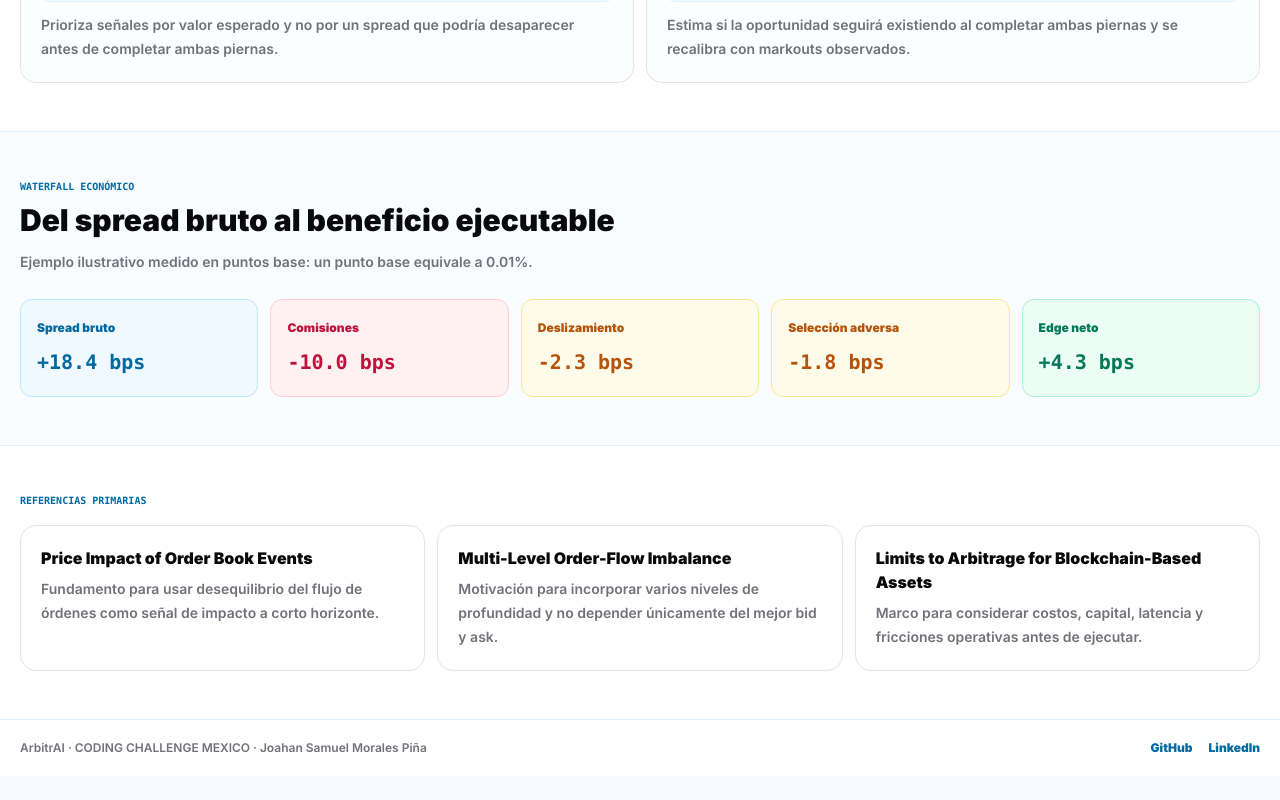
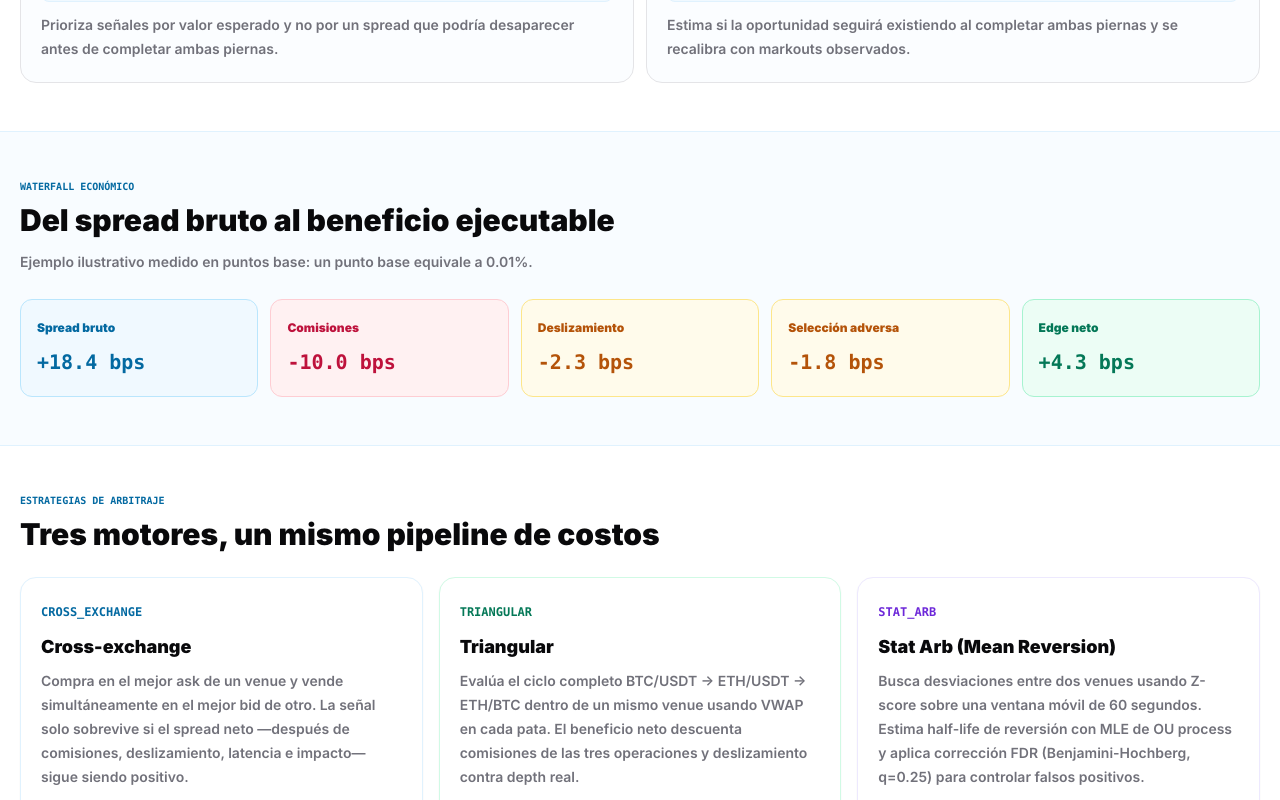
Before and after one commit to JoahanMorales/CODING_CHALLENGE_MEXICO, a Next.js app: page /inteligencia in a window 1280 px wide. Shown: the part 2000-2800 px from the top of the page. Before the commit the page ends 2776 px from the top, so only its background shows below. Built offline with nearby package versions, Linux system fonts and the light colour scheme.

Commit message:
Add strategies & innovations to /inteligencia, fix stress lab popover z-index, fix right aside scroll

```diff
--- a/src/app/inteligencia/page.tsx
+++ b/src/app/inteligencia/page.tsx
@@ -2,6 +2,44 @@ import { AetFlowCanvas } from "@/components/AetFlowCanvas";
 import { AetPipelineDiagram } from "@/components/AetPipelineDiagram";
 import { PublicSiteFooter } from "@/components/PublicSiteFooter";
 import { PublicSiteHeader } from "@/components/PublicSiteHeader";
+
+const strategies = [
+  {
+    name: "Cross-exchange",
+    code: "CROSS_EXCHANGE",
+    desc: "Compra en el mejor ask de un venue y vende simultáneamente en el mejor bid de otro. La señal solo sobrevive si el spread neto —después de comisiones, deslizamiento, latencia e impacto— sigue siendo positivo.",
+    guard: "Filtros: frescura de quotes, sincronización < 1800 ms, survival AET > 50%, valor esperado > umbral dinámico por volatilidad.",
+    tone: "sky"
+  },
+  {
+    name: "Triangular",
+    code: "TRIANGULAR",
+    desc: "Evalúa el ciclo completo BTC/USDT → ETH/USDT → ETH/BTC dentro de un mismo venue usando VWAP en cada pata. El beneficio neto descuenta comisiones de las tres operaciones y deslizamiento contra depth real.",
+    guard: "Ejecuta solo si el producto de las tres tasas cruzadas supera el costo de round trip.",
+    tone: "emerald"
+  },
+  {
+    name: "Stat Arb (Mean Reversion)",
+    code: "STAT_ARB",
+    desc: "Busca desviaciones entre dos venues usando Z-score sobre una ventana móvil de 60 segundos. Estima half-life de reversión con MLE de OU process y aplica corrección FDR (Benjamini-Hochberg, q=0.25) para controlar falsos positivos.",
+    guard: "Filtros: |Z| > 1.6, calidad de reversión > 14 %, survival AET > 56 %, half-life finito.",
+    tone: "violet"
+  }
+];
+
+const innovations = [
+  ["VWAP pricing con depth completa", "Precios de ejecución realistas contra múltiples niveles del LOB en vez de top-of-book. Cont/Stoikov (price impact)."],
+  ["FDR multiple testing correction", "Control de falsos positivos en stat arb usando Benjamini-Hochberg con q=0.25. Benjamini & Hochberg (1995)."],
+  ["MLE para OU process", "Estimación closed-form AR(1) de half-life de mean reversion, estable desde 5 muestras. Bergstrom (Leeds Econ WP)."],
+  ["Adaptive freshness por venue", "Hard limit adaptativo: max(2000, ewmaInterval × 3 + 500) por exchange. Binance (100 ms) → 800 ms, Gate (500 ms) → 2000 ms."],
+  ["Dynamic size scaling", "Tamaño dinámico = min(0.1, 18 % del depth total a 5 niveles) en vez de tamaño fijo. Respeta liquidez disponible."],
+  ["Drift risk dual calibration", "Detección usa z = 1.28 (80 % confianza) para pasar más señales; position sizing usa z = 1.96 (95 %) para riesgo controlado."],
+  ["Triangular arbitrage con VWAP", "Simulación VWAP en cada una de las 3 patas del ciclo en vez de top-of-book. Capta profundidad real."],
+  ["Latency kill switch", "RecordLatency trackea últimos 20 mensajes; shouldHalt frena si avg > 3000 ms; getLatencyMultiplier escala 1.5 / 2.5 / 3.2."],
+  ["XGBoost-style ML EdgeTensor", "Gradient-boosted ensemble de decision stumps (max 32 trees), 19 features del order book, entrenamiento online desde outcomes reales y shadow. Chen & Guestrin (XGBoost, 2016)."],
+  ["Hybrid maker/taker execution", "Compra como maker (mejor precio, comisión menor) y vende como taker (fill garantizado). Fees menores que taker puro con mejor fill que maker puro."],
+  ["Adaptive volatility threshold", "CROSS_EXCHANGE_THRESHOLD_PCT se ajusta según volatilidad: base × clamp(1.0, 2, 1 + (volBps − 1.5) / 5). Floor en 1.0 para no relajar el umbral en baja volatilidad."]
+];
 
 const formulas = [
   ["MLOFI", "Σ peso(nivel) × Δ profundidad", "Mide cómo cambia la presión compradora y vendedora en los primeros cinco niveles del libro."],
@@ -82,6 +120,54 @@ export default function IntelligencePage() {
 
       <section className="border-t border-sky-100 bg-white px-5 py-12">
         <div className="mx-auto max-w-7xl">
+          <p className="font-mono text-[10px] font-black uppercase text-sky-700">Estrategias de arbitraje</p>
+          <h2 className="mt-2 text-3xl font-black text-zinc-950">Tres motores, un mismo pipeline de costos</h2>
+          <div className="mt-6 grid gap-4 lg:grid-cols-3">
+            {strategies.map((s) => (
+              <article className={`rounded-2xl border bg-white p-5 shadow-sm ${strategyBorder(s.tone)}`} key={s.code}>
+                <span className={`font-mono text-xs font-black ${strategyText(s.tone)}`}>{s.code}</span>
+                <h3 className="mt-3 text-lg font-black text-zinc-950">{s.name}</h3>
+                <p className="mt-2 text-sm font-semibold leading-6 text-zinc-500">{s.desc}</p>
+                <p className="mt-3 text-xs font-bold leading-5 text-zinc-400">{s.guard}</p>
+              </article>
+            ))}
+          </div>
+        </div>
+      </section>
+
+      <section className="border-y border-sky-100 px-5 py-12">
+        <div className="mx-auto max-w-7xl">
+          <p className="font-mono text-[10px] font-black uppercase text-sky-700">Innovaciones implementadas</p>
+          <h2 className="mt-2 text-3xl font-black text-zinc-950">Once mejoras sobre el modelo base</h2>
+          <p className="mt-3 max-w-2xl text-sm font-semibold leading-6 text-zinc-500">
+            Cada innovación está activa en el motor de producción y tiene cobertura de pruebas.
+          </p>
+          <div className="mt-6 grid gap-3 sm:grid-cols-2 lg:grid-cols-3 xl:grid-cols-4">
+            {innovations.map(([title, desc], i) => (
+              <article className="rounded-2xl border border-zinc-200 bg-[#fbfdff] p-4" key={i}>
+                <span className="flex h-7 w-7 items-center justify-center rounded-lg border border-sky-200 bg-sky-50 font-mono text-xs font-black text-sky-700">
+                  {i + 1}
+                </span>
+                <h3 className="mt-3 text-sm font-black text-zinc-950">{title}</h3>
+                <p className="mt-1.5 text-xs font-semibold leading-5 text-zinc-500">{desc}</p>
+              </article>
+            ))}
+          </div>
+          <div className="mt-6 text-center">
+            <a
+              className="inline-flex items-center gap-2 rounded-xl border border-sky-200 bg-sky-50 px-5 py-3 font-mono text-xs font-black text-sky-700 transition hover:bg-sky-100"
+              href="https://github.com/JoahanMorales"
+              rel="noreferrer"
+              target="_blank"
+            >
+              VER README COMPLETO EN GITHUB →<span className="sr-only">Abrir README</span>
+            </a>
+          </div>
+        </div>
+      </section>
+
+      <section className="border-t border-sky-100 bg-white px-5 py-12">
+        <div className="mx-auto max-w-7xl">
           <p className="font-mono text-[10px] font-black uppercase text-sky-700">Referencias primarias</p>
           <div className="mt-4 grid gap-3 lg:grid-cols-3">
             <Reference href="https://arxiv.org/abs/1011.6402" title="Price Impact of Order Book Events">Fundamento para usar desequilibrio del flujo de órdenes como señal de impacto a corto horizonte.</Reference>
@@ -110,6 +196,18 @@ function Waterfall({ label, tone, value }: { label: string; tone: "amber" | "eme
   );
 }
 
+function strategyBorder(tone: string): string {
+  if (tone === "emerald") return "border-emerald-100";
+  if (tone === "violet") return "border-violet-100";
+  return "border-sky-100";
+}
+
+function strategyText(tone: string): string {
+  if (tone === "emerald") return "text-emerald-700";
+  if (tone === "violet") return "text-violet-700";
+  return "text-sky-700";
+}
+
 function Reference({ children, href, title }: { children: React.ReactNode; href: string; title: string }) {
   return (
     <a className="rounded-2xl border border-zinc-200 bg-white p-5 transition hover:border-sky-300 hover:shadow-md" href={href} rel="noreferrer" target="_blank">
--- a/src/components/Dashboard.tsx
+++ b/src/components/Dashboard.tsx
@@ -169,9 +169,11 @@ export function Dashboard() {
             </details>
           </section>
 
-          <aside className="grid min-h-0 min-w-0 max-w-full gap-3 overflow-x-hidden pr-1 xl:grid-rows-[auto_auto_auto_auto] xl:overflow-y-auto">
+          <aside className="flex min-h-0 min-w-0 max-w-full flex-col gap-3 overflow-x-hidden overflow-y-auto pr-1">
+            <div className="flex-shrink-0">
               <MemoPerformancePanel metrics={metrics} mode={mode} pnlSeries={pnlSeries} risk={risk} />
-            <details className="rounded-2xl border border-zinc-200 bg-white px-4 py-3 shadow-sm shadow-sky-100/70">
+            </div>
+            <details className="flex-shrink-0 rounded-2xl border border-zinc-200 bg-white px-4 py-3 shadow-sm shadow-sky-100/70">
               <summary className="flex cursor-pointer list-none items-center justify-between gap-3">
                 <span className="font-mono text-[10px] font-black uppercase text-sky-700">Shadow Learning</span>
                 <StatusPill label={`${learning.evaluatedSignals} markouts`} tone={learning.evaluatedSignals ? "sky" : "zinc"} />
@@ -180,6 +182,7 @@ export function Dashboard() {
                 <MemoLearningPanel learning={learning} bare />
               </div>
             </details>
+            <div className="flex-shrink-0">
               <MemoExecutionPanel
                 executionQueue={executionQueue}
                 executionTransitions={executionTransitions}
@@ -191,6 +194,8 @@ export function Dashboard() {
                 trades={trades}
                 controlsLocked={mode === "LIVE" && !adminAuthenticated}
               />
+            </div>
+            <div className="flex-shrink-0">
               <MemoWalletPanel
                 applyWalletSeed={applyWalletSeed}
                 mode={mode}
@@ -199,6 +204,7 @@ export function Dashboard() {
                 update={updateWalletSeed}
                 wallets={wallets}
               />
+            </div>
           </aside>
         </div>
       </section>
@@ -1214,7 +1220,7 @@ function RiskDock({
             <summary className="cursor-pointer list-none rounded-xl border border-amber-200 bg-amber-50 px-4 py-2 font-mono text-xs font-black text-amber-700 transition hover:bg-amber-100">
               LABORATORIO DE ESTRÉS
             </summary>
-            <div className="fixed inset-x-3 bottom-20 z-[90] w-[min(92vw,360px)] rounded-2xl border border-amber-100 bg-white p-4 shadow-xl shadow-amber-100 sm:absolute sm:inset-x-auto sm:bottom-12 sm:right-0">
+            <div className="fixed bottom-20 right-4 z-[100] w-[min(92vw,360px)] rounded-2xl border border-amber-200 bg-white p-4 shadow-2xl shadow-amber-200/60 ring-1 ring-amber-100">
               <SectionKicker>Escenarios controlados</SectionKicker>
               <p className="mt-2 text-xs font-semibold leading-5 text-zinc-500">
                 {scenarioLocked ? "Disponible únicamente en Demo. Nunca alteramos los precios recibidos del mercado live." : "Cada escenario modifica el simulador durante 30 segundos para comprobar la reacción del motor."}
```
Also changed, not shown: 1 other file (tests, documents, lock files or other folders). Lines whose indentation alone changed are shown as unchanged.
